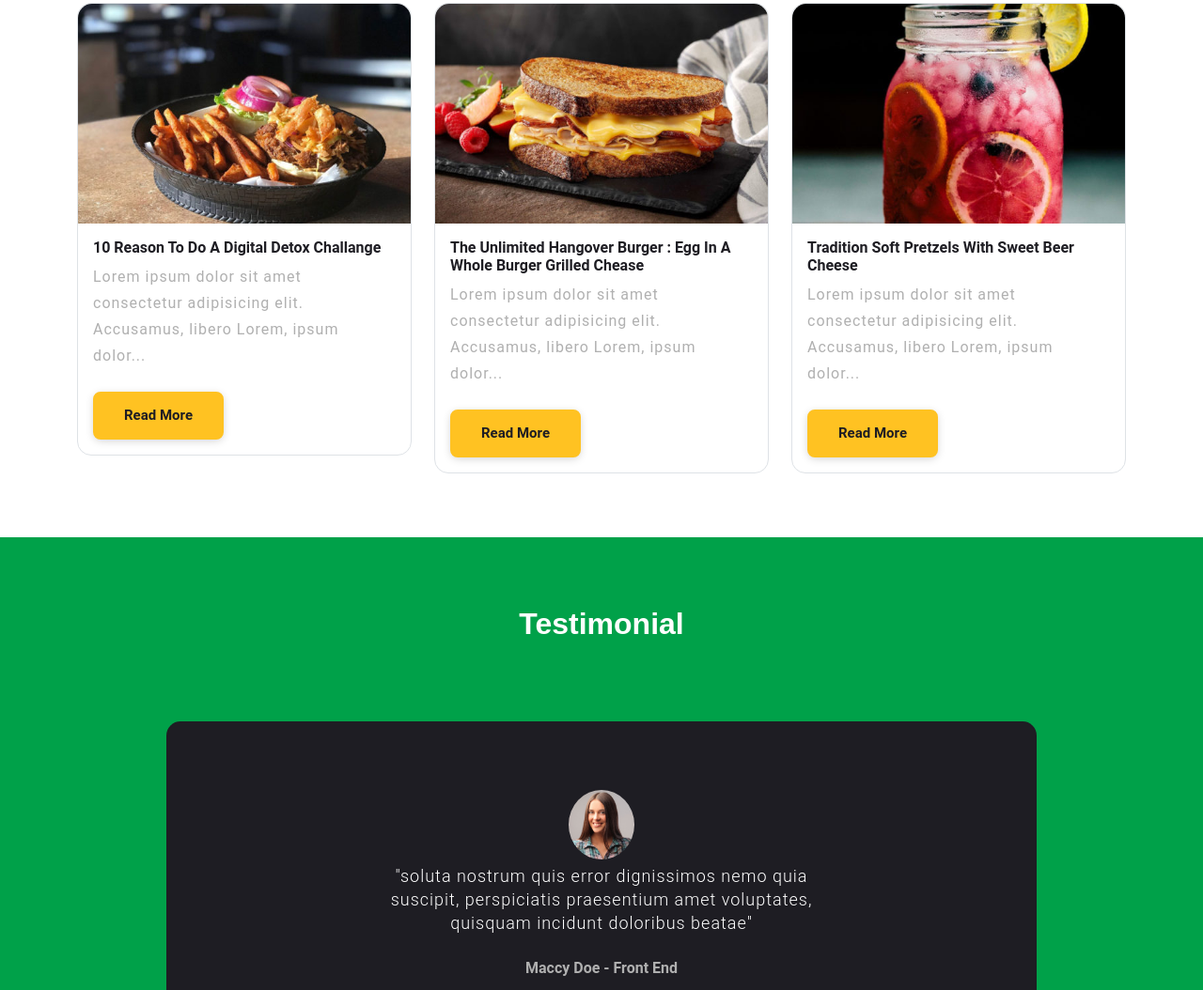
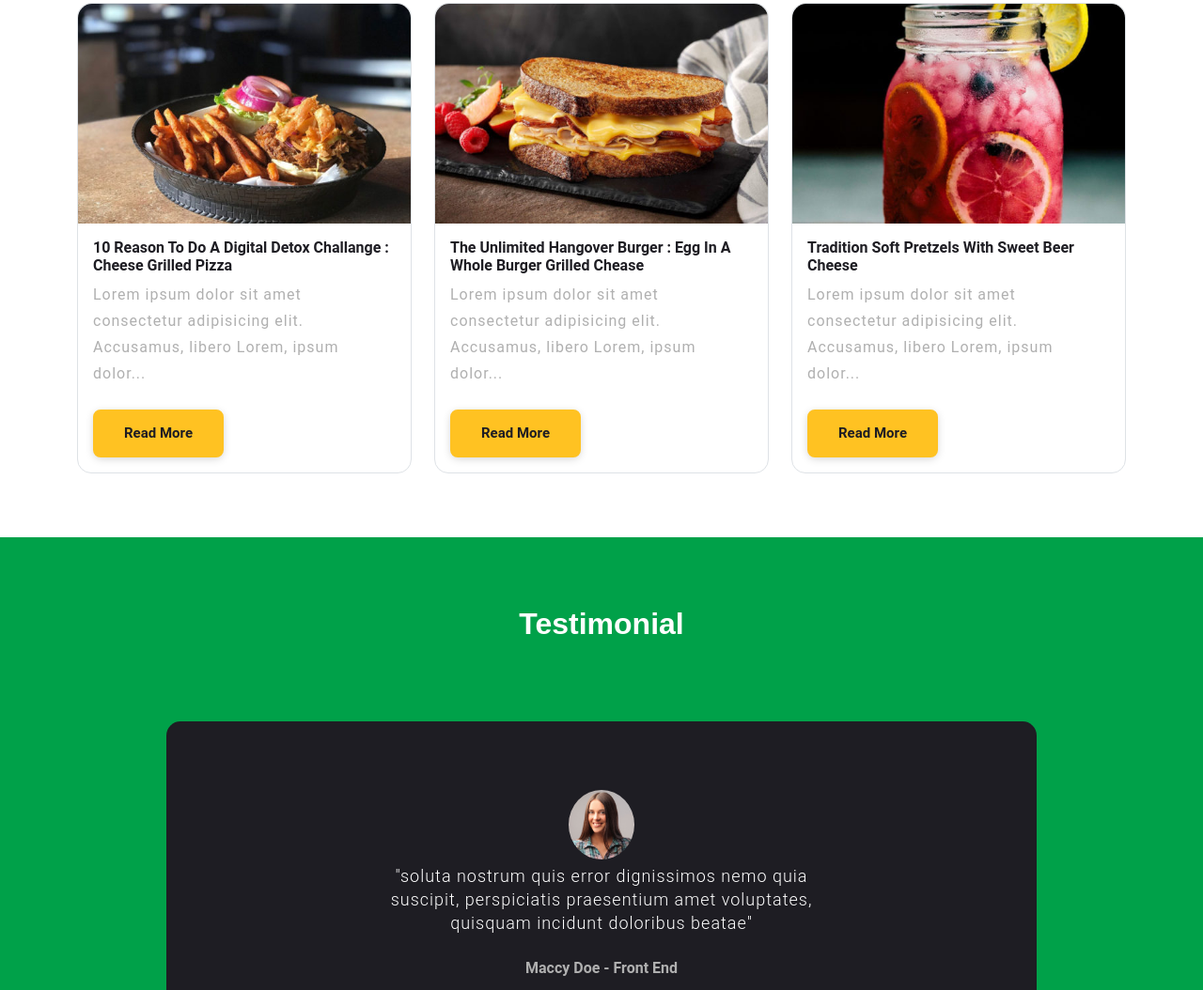
Before and after one commit to Abhi220905/Pizza_Store, a plain HTML site: page index.html in a window 1280 px wide. Shown: the part 2574-3628 px from the top of the page at 94% size. Drawn offline with nearby package versions, Linux system fonts and the light colour scheme; a web font is replaced by a local one.

Commit message:
Pizza Store

```diff
--- a/index.html
+++ b/index.html
@@ -269,7 +269,7 @@
                   class="img-fluid"
                 />
                 <div class="p-3">
-                  <h5>10 Reason To Do A Digital Detox Challange</h5>
+                  <h5>10 Reason To Do A Digital Detox Challange : Cheese Grilled Pizza </h5>
                   <p>
                     Lorem ipsum dolor sit amet consectetur adipisicing elit.
                     Accusamus, libero Lorem, ipsum dolor...
```
